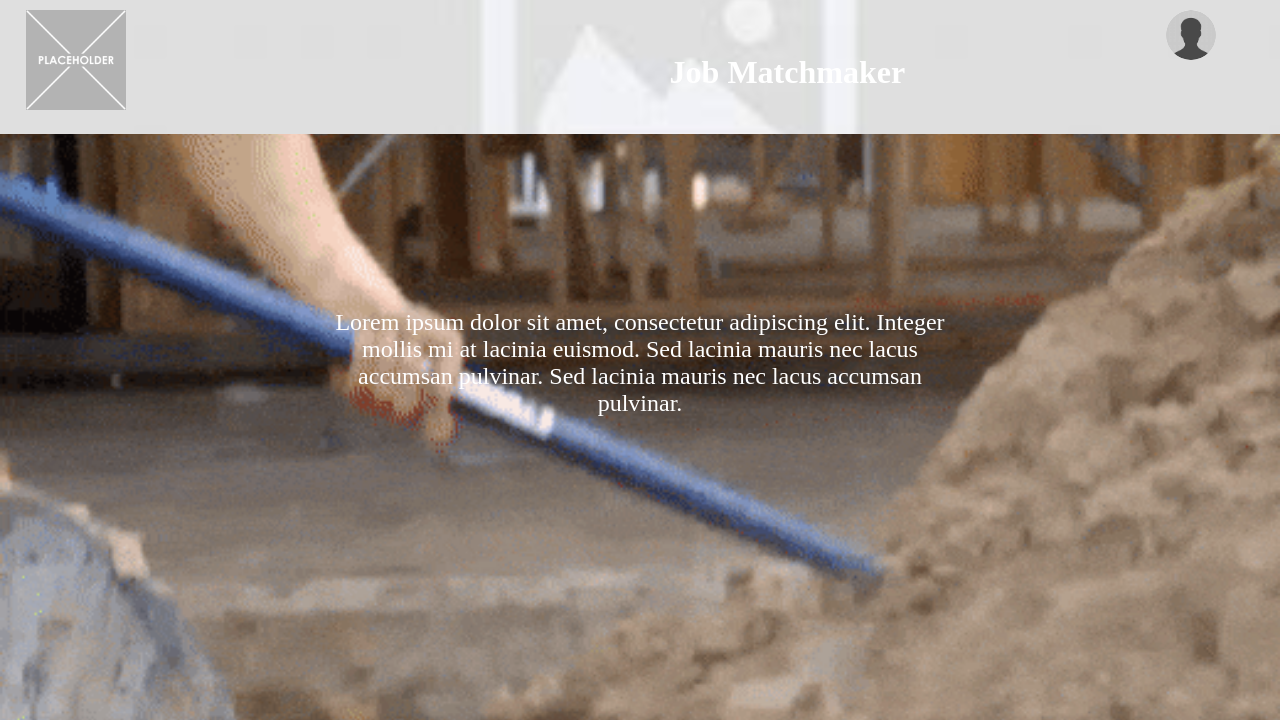
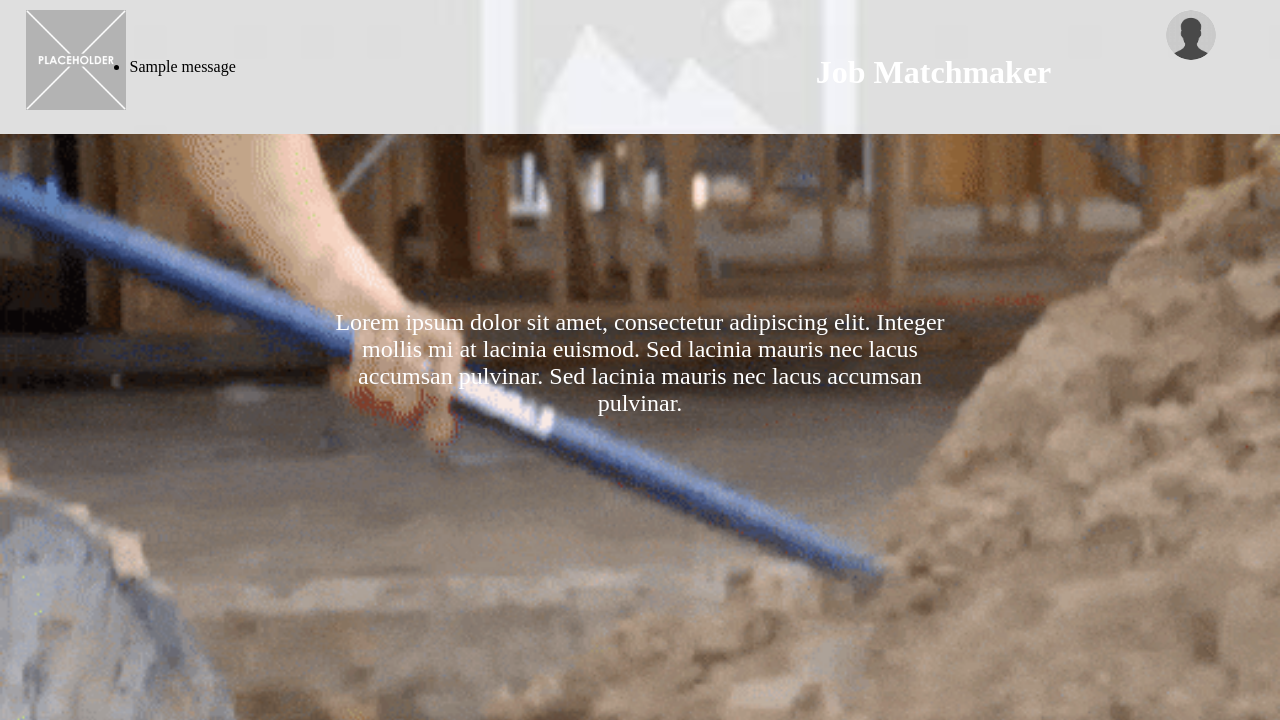
Before and after one commit to JC3009/CITS3403-Project, a Python web app: template Website/app/templates/page_main.html in a window 1280 px wide. Shown: the top 720 px of the page. Run offline with Jinja, Linux system fonts and the light colour scheme; the template is opened without the code that fills it, so the values that code supplies are empty; one stand-in notice (Sample message) is shown.

Commit message:
Added flash message display to home page

```diff
--- a/Website/app/templates/page_main.html
+++ b/Website/app/templates/page_main.html
@@ -7,6 +7,17 @@
     <header>
         <div class="logo-container">
             <img id="logo" src="{{ url_for('static', filename='images/placeholder.png') }}" alt="Logo">
+        </div>
+        <div class="flashed_messages">
+            {% with messages = get_flashed_messages() %}
+            {% if messages %}
+            <ul>
+                {% for message in messages %}
+                <li>{{ message }}</li>
+                {% endfor %}
+            </ul>
+            {% endif %}
+            {% endwith %}
         </div>
         <div class="title-container">
             <h1>Job Matchmaker</h1>
```
